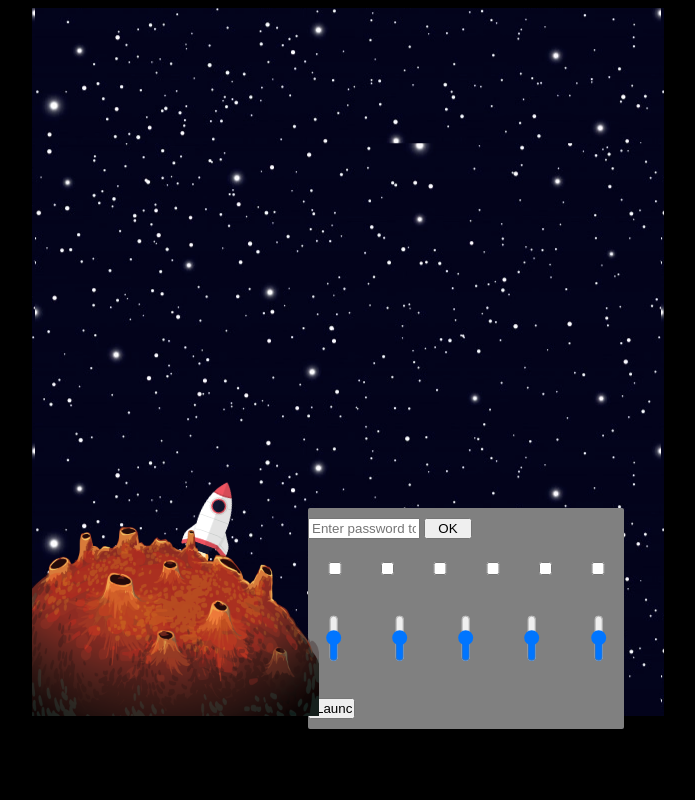
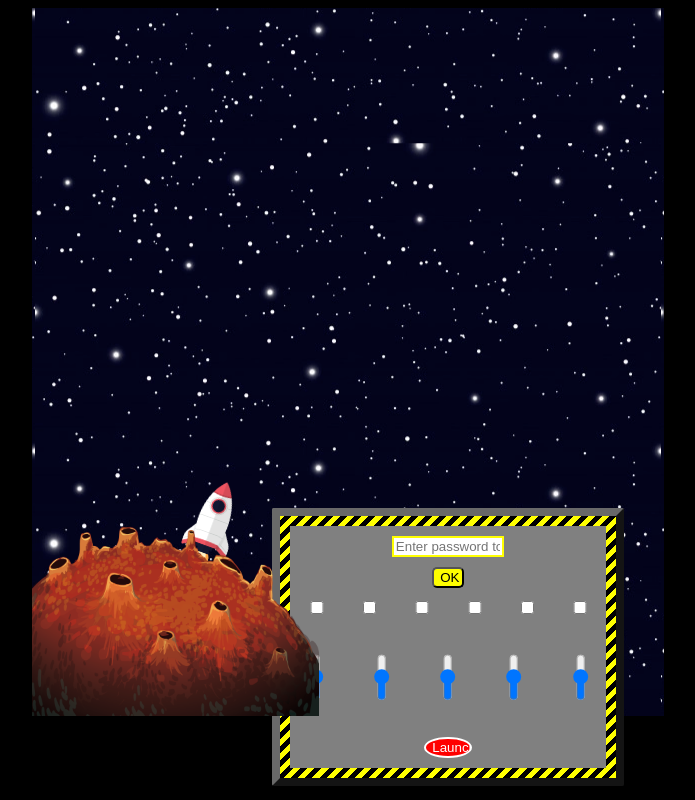
Before and after one commit to joshn28/Open-Space, a plain HTML site: page index.html in a window 1280 px wide. Shown: the whole page, without its empty margins (292-987 px from the left). Drawn offline with Linux system fonts and the light colour scheme.

Commit message:
Set a background gradient to control panel and style buttons

```diff
--- a/index.css
+++ b/index.css
@@ -33,16 +33,16 @@ body {
 }
 
 .control-panel {
-    padding-top: 10px;
-    padding-bottom: 10px;
+    padding: 10px;
     display: flex;
-    background: gray;
     flex-direction: column;
     width: 50%;
     position: absolute;
     right: 40px;
     top: 500px;
     border-radius: 2px;
+    border: 0.5rem outset dimgrey;
+    background: repeating-linear-gradient(-45deg, yellow, yellow 5px, black 5px, black 10px);
 }
 
 .check-buttons {
@@ -69,7 +69,30 @@ body {
     width: 15%;
 }
 
-#password {
-    width: 33%;
+#launch-button {
+    border-radius: 50%;
+    background-color: red;
+    border: solid 2px white;
+    color: white;
     margin-bottom: 10px;
 }
+
+#password {
+    margin-top: 10px;
+    width: 33%;
+    border: solid 2px yellow;
+    margin-bottom: 10px;
+}
+
+.control-panel__inner {
+    display: flex;
+    flex-direction: column;
+    justify-content: space-around;
+    background-color: grey;
+}
+
+#ok-button {
+    width: 10%;
+    border-radius: 5px;
+    background-color: yellow;
+}
```
